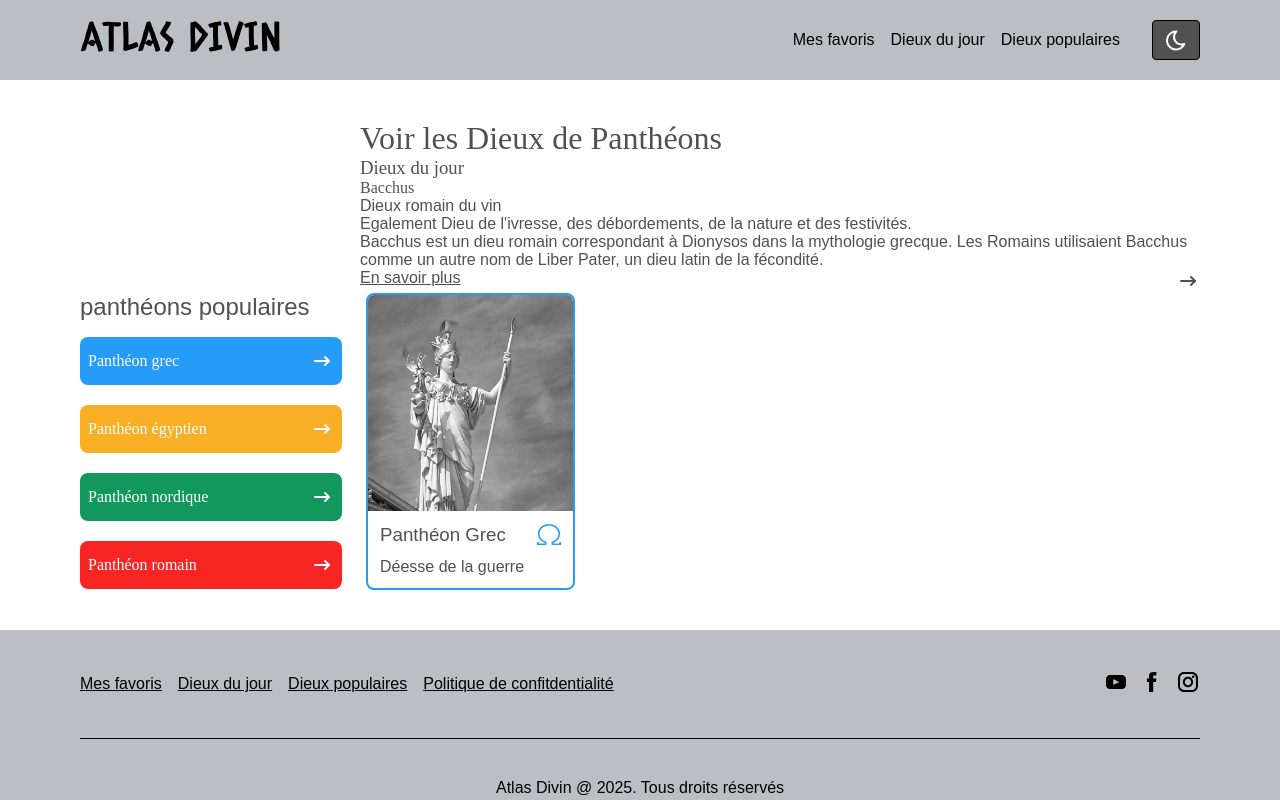
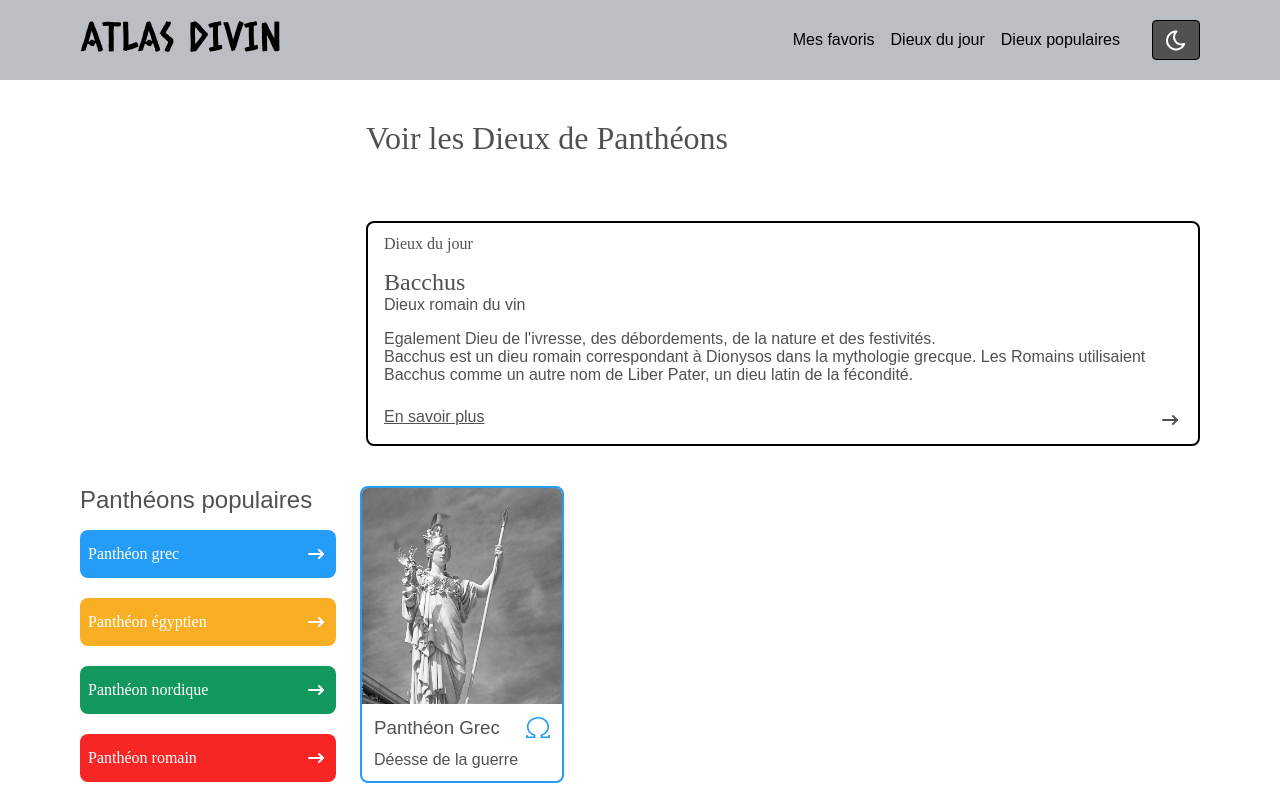
Before and after one commit to rigormortis123/atlas-divin, a website built with Parcel: page src/index.html in a window 1280 px wide. Shown: the top 800 px of the page. Built offline with nearby package versions, Linux system fonts and the light colour scheme; a web font is replaced by a local one.

Commit message:
section dieux du jour finis + footer fini

```diff
--- a/src/css/_font.scss
+++ b/src/css/_font.scss
@@ -11,7 +11,7 @@ h6 {
   font-weight: 400;
 }
 
-.main-top-wrapper h1,
+.top-wrapper h1,
 .pantheons-filter,
 .pantheons-card h2,
 .daily-god-wrapper h2,
@@ -19,3 +19,35 @@ h6 {
 .daily-god-wrapper h4 {
   font-family: "Caesar Dressing", serif;
 }
+
+.daily-god-wrapper {
+  h2 {
+    font-size: 16px;
+    margin-bottom: 16px;
+  }
+
+  h3 {
+    font-size: 24px;
+  }
+}
+
+.top-wrapper {
+  h1 {
+    padding-bottom: 24px;
+    margin-bottom: 20px;
+  }
+}
+
+footer {
+  .footer-top-wrapper {
+    font-size: 20px;
+  }
+}
+
+@media (min-width: 768px) {
+  .top-wrapper {
+    h1 {
+      margin-bottom: 40px;
+    }
+  }
+}
--- a/src/css/modules/_daily-god.scss
+++ b/src/css/modules/_daily-god.scss
@@ -1,5 +1,26 @@
+.daily-god-wrapper {
+  border: 2px solid var(--color-text-secondary);
+  border-radius: 8px;
+  padding: 12px 16px;
+  margin-bottom: 20px;
+}
+
 .daily-god-more {
   display: flex;
   flex-direction: row;
   justify-content: space-between;
 }
+
+.daily-god-header {
+  margin-bottom: 16px;
+}
+
+.daily-god-body {
+  margin-bottom: 24px;
+}
+
+@media (min-width: 768px) {
+  .daily-god-wrapper {
+    margin-bottom: 40px;
+  }
+}
--- a/src/css/modules/_footer.scss
+++ b/src/css/modules/_footer.scss
@@ -1,6 +1,10 @@
 .footer-top-wrapper {
   display: flex;
   justify-content: space-between;
+
+  a {
+    text-decoration: none;
+  }
 }
 
 .footer-top-socials {
@@ -8,6 +12,15 @@
   flex-direction: row;
   align-items: end;
   gap: 12px;
+}
+
+.footer-top-links {
+  list-style-type: none;
+  text-decoration: none;
+
+  li + li {
+    margin-top: 12px;
+  }
 }
 
 .footer-bottom {
@@ -20,23 +33,29 @@ footer {
   bottom: 0;
   background: var(--color-bg-components);
   color: var(--color-text-secondary);
+  padding: 20px 12px;
+
+  hr {
+    margin: 20px 0px;
+    border: 1px solid var(--color-text-secondary);
+    border-bottom: none;
+  }
 }
 
 @media (min-width: 768px) {
   footer {
     padding: 40px 80px;
+
+    hr {
+      margin: 40px 0px;
+      border: 1px solid var(--color-text-secondary);
+      border-bottom: none;
+    }
   }
 
   .footer-top-links {
     display: flex;
     gap: 16px;
-    list-style-type: none;
-    text-decoration: none;
     align-items: center;
   }
-  footer hr {
-    margin: 40px 0px;
-    border: 1px solid var(--color-text-secondary);
-    border-bottom: none;
-  }
 }
--- a/src/css/modules/_pantheons.scss
+++ b/src/css/modules/_pantheons.scss
@@ -1,3 +1,7 @@
+.pantheons-card-wrapper {
+  margin-top: 20px;
+}
+
 .pantheons-card {
   overflow: hidden;
   border-radius: 8px;
@@ -167,3 +171,9 @@
     color: var(--color-red);
   }
 }
+
+@media (min-width: 768px) {
+  .pantheons-card-wrapper {
+    margin-top: 0;
+  }
+}
--- a/src/index.html
+++ b/src/index.html
@@ -43,15 +43,15 @@
       </div>
     </header>
 
-    <main>
-      <div class="offset-md-3 main-top-wrapper">
+    <main class="row">
+      <div class="offset-md-3 col-md-9 top-wrapper">
         <h1>Voir les Dieux de Panthéons</h1>
 
         <article class="daily-god-wrapper">
-          <h3>Dieux du jour</h3>
+          <h2>Dieux du jour</h2>
 
           <div class="daily-god-header">
-            <h4>Bacchus</h4>
+            <h3>Bacchus</h3>
             <p>Dieux romain du vin</p>
           </div>
 
@@ -106,8 +106,8 @@
       </div>
 
       <section class="row pantheons-wrapper">
-        <section class="col-md-3 pantheons-filter-wrapper">
-          <h2>panthéons populaires</h2>
+        <section class="col-md-3 col-12 pantheons-filter-wrapper">
+          <h2>Panthéons populaires</h2>
 
           <section class="pantheons-filter-button-wrapper">
             <div class="pantheons-filter">
```
